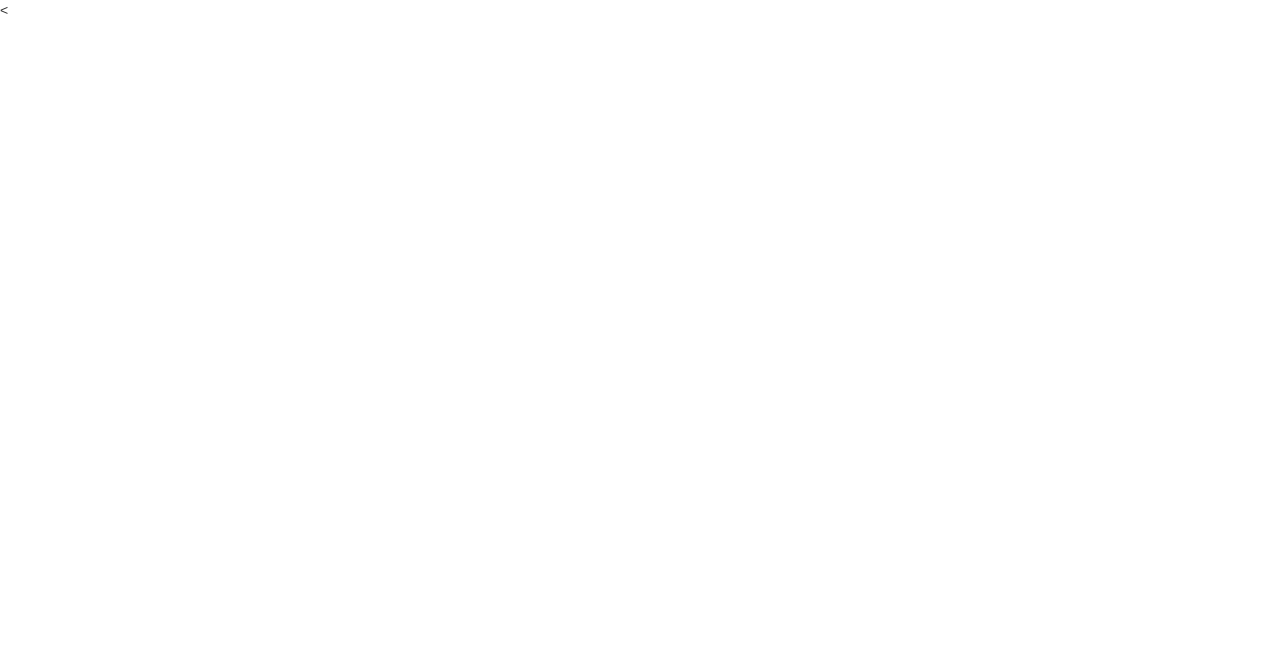
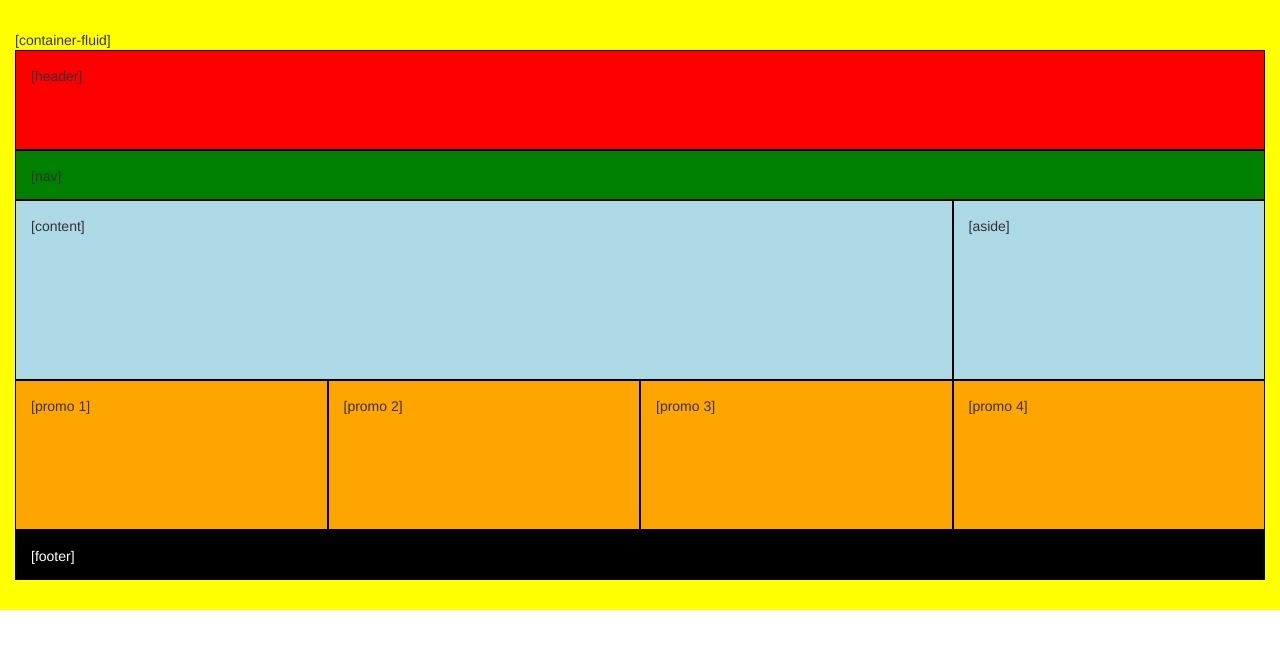
Before and after one commit to mkparker/day3-gridSystem, a plain HTML site: page index.html in a window 1280 px wide. Drawn offline with nearby package versions, Linux system fonts and the light colour scheme.

Commit message:
created layout in-class

```diff
--- a/css/style.css
+++ b/css/style.css
@@ -0,0 +1,63 @@
+/*.container {
+  background-color: blue;
+  height: 200px;
+}
+
+.col-md-1 {
+  border: 1px solid black;
+  height: 100px;
+}*/
+
+.yellow {
+  background-color: yellow;
+  padding: 30px;
+}
+
+.blue {
+  background-color: blue;
+  height: 100px;
+}
+
+.green {
+  background-color: green;
+  height: 50px;
+
+}
+
+.border {
+  border: 1px solid black;
+  padding: 15px;
+}
+
+.red {
+  background-color: red;
+  height: 180px;
+}
+
+.lightblue {
+  background-color: lightblue;
+  height: 180px;
+}
+
+.orange {
+  background-color: orange;
+  height: 150px;
+}
+
+.black {
+  background-color: black;
+  height: 50px;
+  color: white;
+}
+
+@media only screen and (min-width: 768px) {
+  .red {
+  background-color: lightblue;
+  }
+}
+
+@media only screen and (min-width: 375px) {
+  .blue {
+    background-color: red;
+  }
+}
--- a/index.html
+++ b/index.html
@@ -7,15 +7,63 @@
   <title>Day 3 Grid System</title>
 
   <link rel="stylesheet" href="css/bootstrap.min.css">
-  <<link rel="stylesheet" href="css/style.css">
+  <link rel="stylesheet" href="css/style.css">
 </head>
 <body>
 
-  <script
-  src="https://code.jquery.com/jquery-3.2.1.min.js"
-  integrity="sha256-hwg4gsxgFZhOsEEamdOYGBf13FyQuiTwlAQgxVSNgt4="
-  crossorigin="anonymous"></script>
+  <div class="container-fluid yellow">
+    <div class="row">[container-fluid]</div>
+    <div class="row blue border">[header]</div>
+    <div class="row green border">[nav]</div>
+    <div class="row">
+      <div class="col-md-9 red border">[content]</div>
+      <div class="col-md-3 lightblue border">[aside]</div>
+    </div>
+    <div class="row">
+      <div class="col-md-3 orange border">[promo 1]</div>
+      <div class="col-md-3 orange border">[promo 2]</div>
+      <div class="col-md-3 orange border">[promo 3]</div>
+      <div class="col-md-3 orange border">[promo 4]</div>
+    </div>
+    <div class="row black border">[footer]</div>
+    </div>
+  </div>
+
+
+
+  </div>
+
+
+  <!--<div class="container">
+    <div class="row">
+      <div class="col-xs-6 col-sm-3 col-md-1"></div>
+      <div class="col-xs-6 col-sm-3 col-md-1"></div>
+      <div class="col-xs-6 col-sm-3 col-md-1"></div>
+      <div class="col-xs-6 col-sm-3 col-md-1"></div>
+      <div class="col-xs-6 col-sm-3 col-md-1"></div>
+      <div class="col-xs-6 col-sm-3 col-md-1"></div>
+      <div class="col-xs-6 col-sm-3 col-md-1"></div>
+      <div class="col-xs-6 col-sm-3 col-md-1"></div>
+      <div class="col-xs-6 col-sm-3 col-md-1"></div>
+      <div class="col-xs-6 col-sm-3 col-md-1"></div>
+      <div class="col-xs-6 col-sm-3 col-md-1"></div>
+      <div class="col-xs-6 col-sm-3 col-md-1"></div>
+    </div>
+  </div>-->
+
+<!--  <div class="container-fluid">
+    <div class="row">
+      <div class="col-xs-12 col-sm-6 col-md-8"></div>
+      <div class="col-xs-6"></div>
+    </div>
+  </div> -->
+
+
+
+
+  <script src="https://code.jquery.com/jquery-3.2.1.min.js"
+          integrity="sha256-hwg4gsxgFZhOsEEamdOYGBf13FyQuiTwlAQgxVSNgt4="
+          crossorigin="anonymous"></script>
   <script type="text/javascript" src="js/bootstrap.min.js"></script>
-
 </body>
 </html>
```
